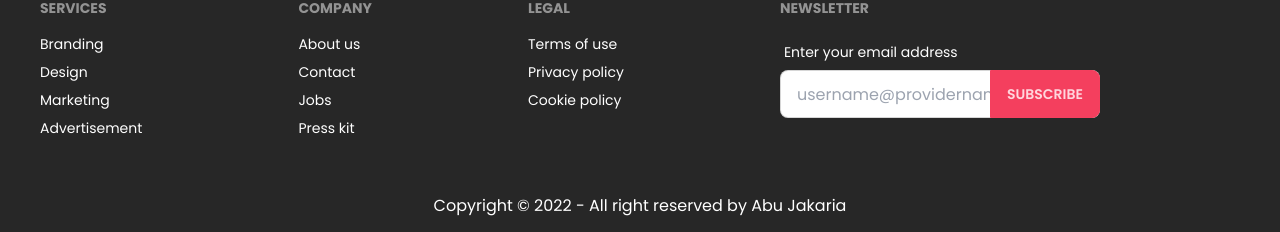
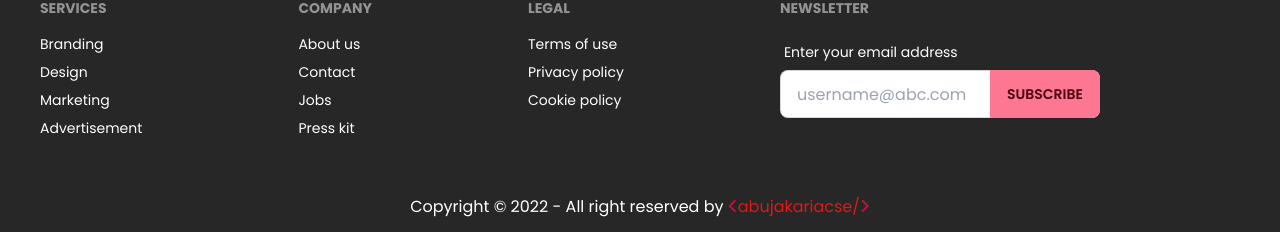
Before and after one commit to abujakariacse/vacation-rental, a React (Create React App) app: page /home in a window 1280 px wide. Shown: the part 5630-5862 px from the top of the page. Built offline with nearby package versions, Linux system fonts and the light colour scheme.

Commit message:
footer completed

```diff
--- a/src/Pages/Shared/Footer.js
+++ b/src/Pages/Shared/Footer.js
@@ -33,15 +33,23 @@ const Footer = () => {
                             <span className="label-text text-white">Enter your email address</span>
                         </label>
                         <div className="relative">
-                            <input type="text" placeholder="username@providername.com" className="input input-bordered w-full pr-16" />
-                            <button className="btn btn-primary absolute top-0 right-0 rounded-l-none">Subscribe</button>
+                            <input type="text" placeholder="username@abc.com" className="input input-bordered w-full pr-16" />
+                            <button className="btn btn-secondary absolute top-0 right-0 rounded-l-none">Subscribe</button>
                         </div>
                     </div>
                 </div>
             </footer>
             <footer class="footer footer-center p-4 bg-neutral text-white">
                 <div>
-                    <p className='text-base'>Copyright © {year} - All right reserved by Abu Jakaria</p>
+                    <p className='text-base select-none'>Copyright © {year} - All right reserved by <span>
+                        <i className="text-rose-700 text-base fa-solid fa-angle-left"></i>
+                        <span className='cursor-pointer' style={{ color: '#E21717' }}>
+                            <a href="https://github.com/abujakariacse" target='_blank' rel='noreferrer'>abujakariacse/</a>
+                        </span>
+                        <i className="text-rose-700 text-base fa-solid fa-angle-right"></i>
+
+
+                    </span></p>
                 </div>
             </footer>
         </div>
```
